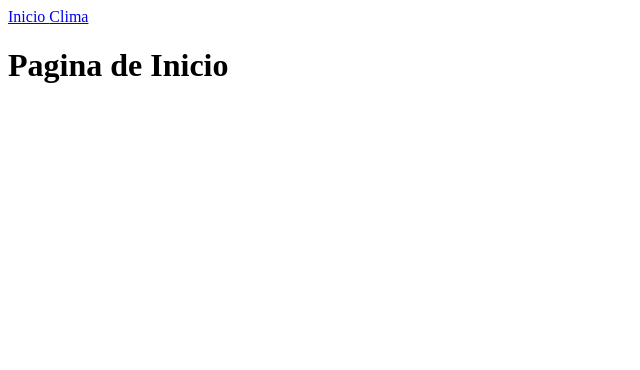
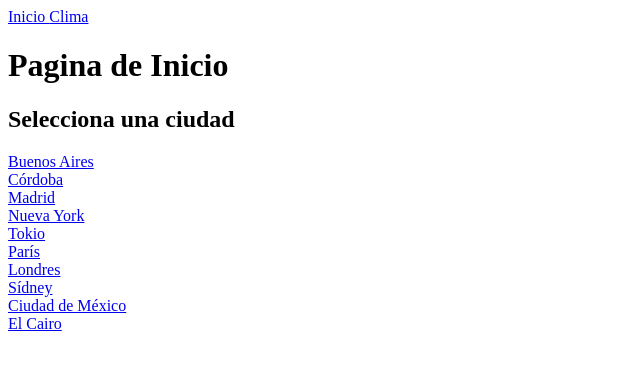
Before and after one commit to Matias-Pepe/Practico-clima, a Flask app: page / in a window 1280 px wide. Shown: the top 370 px of the page, without its empty margins (0-640 px from the left). Run offline with Flask 3, Linux system fonts and the light colour scheme.

Commit message:
get api y ciudades activas

```diff
--- a/app.py
+++ b/app.py
@@ -1,18 +1,40 @@
+import requests
 from datetime import date
-
-from flask import Flask, render_template
+from flask import Flask, request, render_template
 
 app = Flask(__name__)
+
+#Ciudades
+ciudades = {
+    "Buenos Aires": {"lat": -34.6037, "lon": -58.3816},
+    "Córdoba": {"lat": -31.4201, "lon": -64.1888},
+    "Madrid": {"lat": 40.4168, "lon": -3.7038},
+    "Nueva York": {"lat": 40.7128, "lon": -74.0060},
+    "Tokio": {"lat": 35.6895, "lon": 139.6917},
+    "París": {"lat": 48.8566, "lon": 2.3522},
+    "Londres": {"lat": 51.5074, "lon": -0.1278},
+    "Sídney": {"lat": -33.8688, "lon": 151.2093},
+    "Ciudad de México": {"lat": 19.4326, "lon": -99.1332},
+    "El Cairo": {"lat": 30.0444, "lon": 31.2357}
+}
+
 
 @app.route('/')
 def index():
     return render_template(
-        'index.html'
+        'index.html',
+        ciudades=ciudades.keys()
     )
 
 @app.route('/clima')
 def clima():
+    ciudad = request.args.get('ciudad', '').lower()
+    lat = ciudades[ciudad]['lat']
+    lon = ciudades[ciudad]['lon']
+    response = requests.get("https://api.open-meteo.com/v1/forecast?latitude=-31.42&longitude=-64.18&current_weather=true")
+    data = response.json()
     return render_template(
         'clima.html',
-        fecha=date.today().strftime("%d/%m/%Y")
+        fecha=date.today().strftime("%d/%m/%Y"),
+        clima=clima['current_weather']
     )
--- a/templates/index.html
+++ b/templates/index.html
@@ -6,4 +6,10 @@
 
 {% block body %}
     <h1>Pagina de Inicio</h1>
+    <h2>Selecciona una ciudad</h2>
+    {% for ciudad in ciudades %}
+        <div class="ciudad">
+            <a href="/clima?ciudad= {{ ciudad }}">{{ ciudad }}</a>
+        </div>
+    {% endfor %}
 {% endblock %}
```
Also changed, not shown: templates/clima.html (+8 -1 lines), 1 other file.
